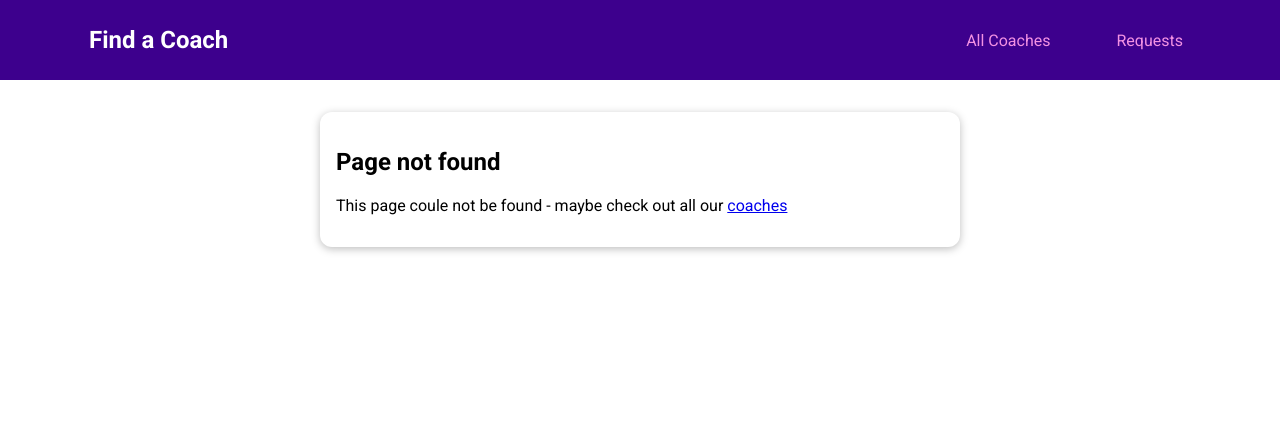
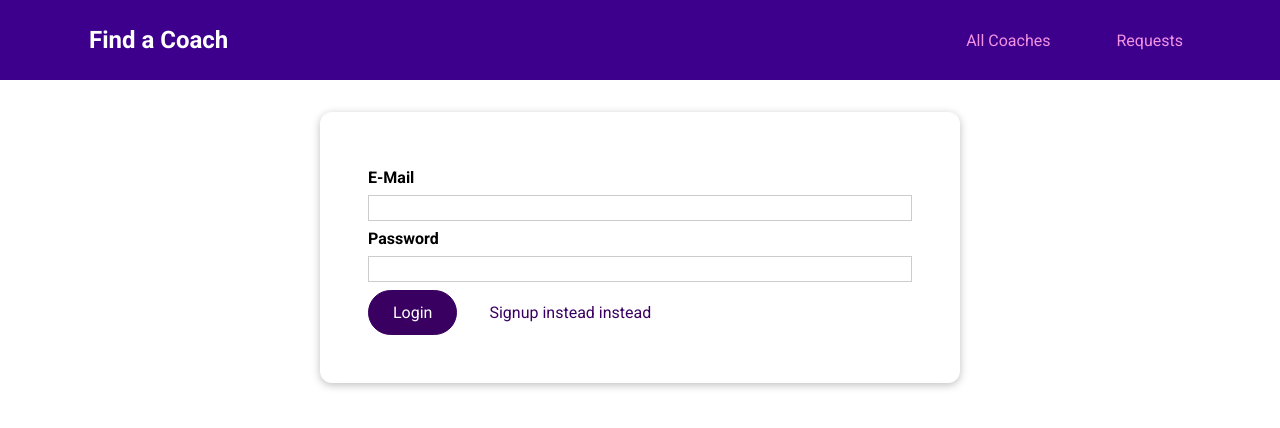
Before and after one commit to rkrohne1991/Find-a-Coach---Vue.js-Vite, a Vue app: page /auth in a window 1280 px wide. Before the commit this address had no page. Shown: the top 428 px of the page. Built offline with nearby package versions, Linux system fonts and the light colour scheme.

Commit message:
Adding an Authentication Page (Login & Signup)

```diff
--- /dev/null
+++ b/src/pages/auth/UserAuth.vue
@@ -0,0 +1,89 @@
+<template>
+  <base-card>
+    <form @submit.prevent="submitForm">
+      <div class="form-control">
+        <label for="email">E-Mail</label>
+        <input type="email" id="email" v-model.trim="email" />
+      </div>
+      <div class="form-control">
+        <label for="password">Password</label>
+        <input type="password" id="password" v-model.trim="password" />
+      </div>
+      <p v-if="!formIsValid">
+        Please enter a valid email and password (must be at least 6 characters
+        long).
+      </p>
+      <base-button>{{ submitButtonCaption }}</base-button>
+      <base-button type="button" mode="flat" @click="switchAuthMode"
+        >{{ switchModeButtonCaption }} instead</base-button
+      >
+    </form>
+  </base-card>
+</template>
+
+<script>
+export default {
+  data() {
+    return { email: "", password: "", formIsValid: true, mode: "login" };
+  },
+  computed: {
+    submitButtonCaption() {
+      return this.mode === "login" ? "Login" : "Signup";
+    },
+    switchModeButtonCaption() {
+      return this.mode === "login" ? "Signup instead" : "Login instead";
+    },
+  },
+  methods: {
+    submitForm() {
+      this.formIsValid = true;
+      if (
+        this.email === "" ||
+        !this.email.includes("@") ||
+        this.password.length < 6
+      ) {
+        this.formIsValid = false;
+        return;
+      }
+      // send http request...
+    },
+    switchAuthMode() {
+      this.mode = this.mode === "login" ? "signup" : "login";
+    },
+  },
+};
+</script>
+
+<style scoped>
+form {
+  margin: 1rem;
+  border-radius: 12px;
+  padding: 1rem;
+}
+
+.form-control {
+  margin: 0.5rem 0;
+}
+
+label {
+  font-weight: bold;
+  margin-bottom: 0.5rem;
+  display: block;
+}
+
+input,
+textarea {
+  display: block;
+  width: 100%;
+  font: inherit;
+  border: 1px solid #ccc;
+  padding: 0.15rem;
+}
+
+input:focus,
+textarea:focus {
+  border-color: #3d008d;
+  background-color: #faf6ff;
+  outline: none;
+}
+</style>
--- a/src/router.js
+++ b/src/router.js
@@ -5,6 +5,7 @@
 import CoachRegistration from "./pages/coaches/CoachRegistration.vue";
 import ContactCoach from "./pages/requests/ContactCoach.vue";
 import RequestsReceived from "./pages/requests/RequestsReceived.vue";
+import UserAuth from "./pages/auth/UserAuth.vue";
 import NotFound from "./pages/NotFound.vue";
 
 const router = createRouter({
@@ -22,6 +23,7 @@
     },
     { path: "/register", component: CoachRegistration },
     { path: "/requests", component: RequestsReceived },
+    { path: "/auth", component: UserAuth },
     { path: "/:notFount(.*)", component: NotFound },
   ],
 });
```
